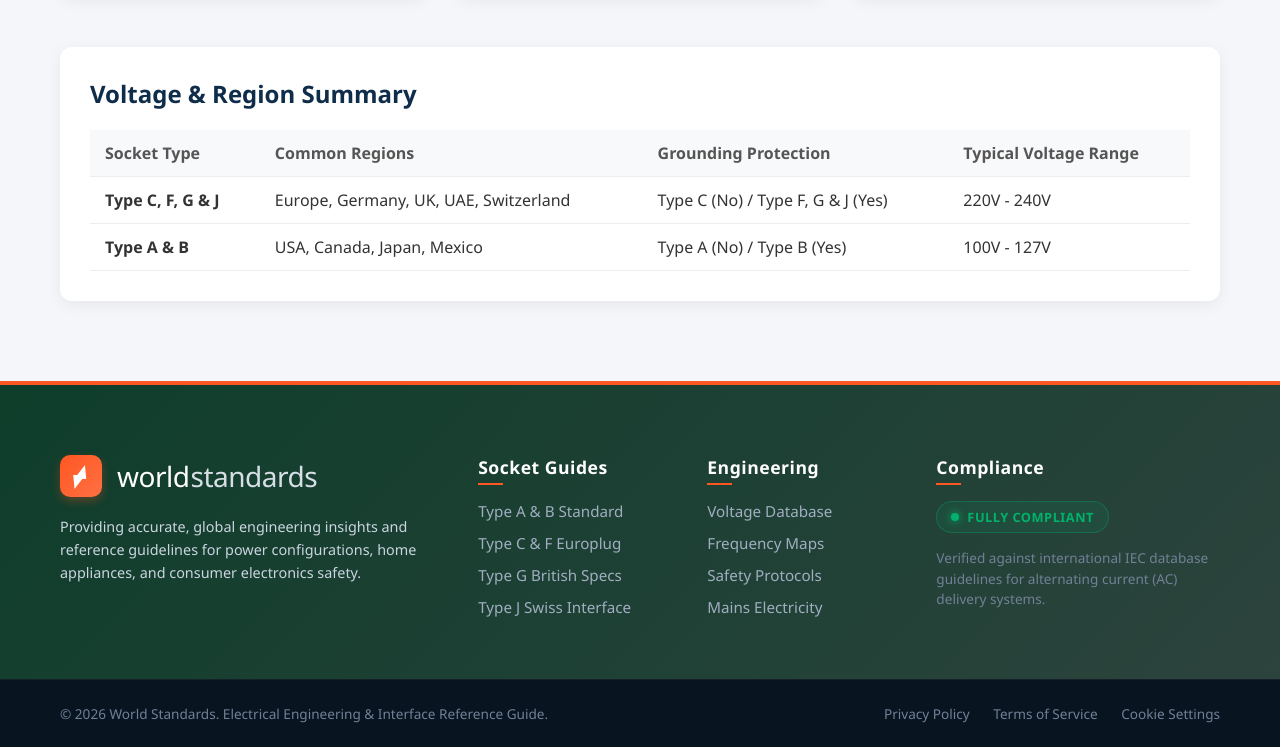
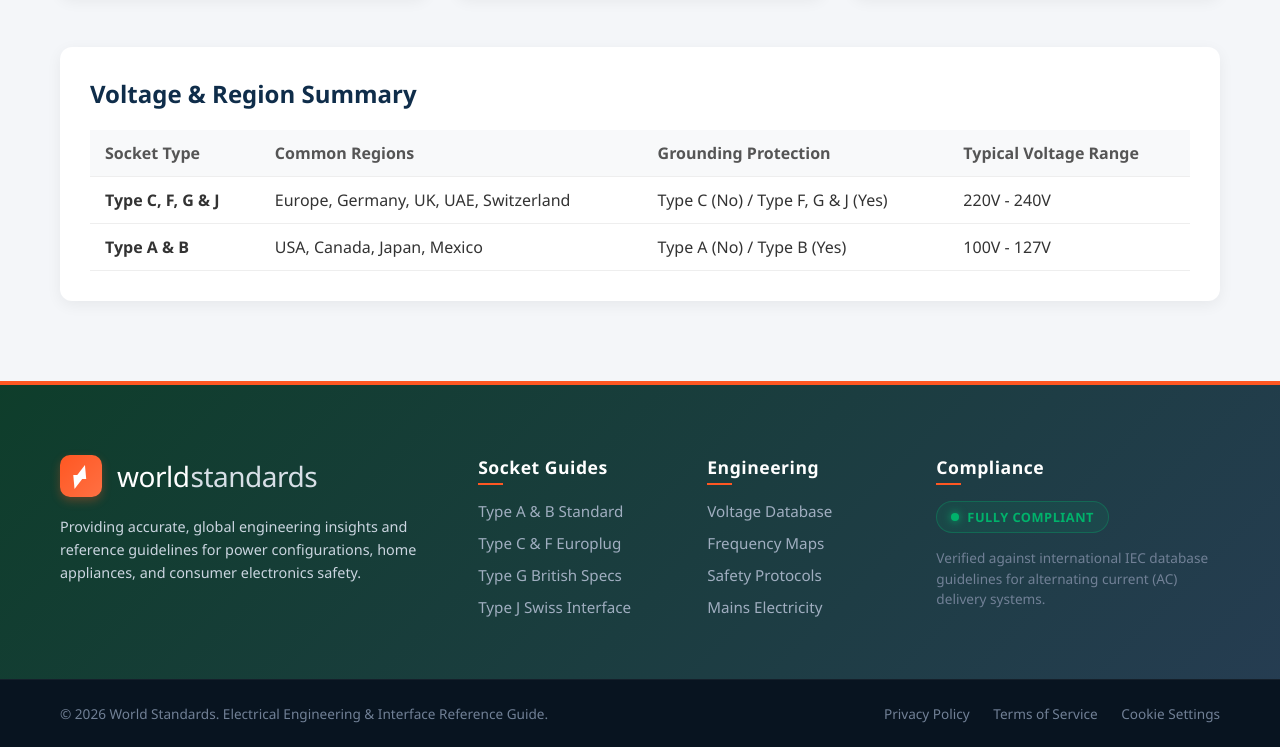
Before and after one commit to Hajira848/Website, a plain HTML site: page index.html in a window 1280 px wide. Shown: the part 2234-2981 px from the top of the page. Drawn offline with Linux system fonts and the light colour scheme.

Commit message:
Change footer colour

```diff
--- a/style.css
+++ b/style.css
@@ -352,7 +352,7 @@ th {
 
 
 .site-footer {
-    background: linear-gradient(135deg, rgba(0, 50, 30, 0.94), rgba(18, 43, 36, 0.88));
+    background: linear-gradient(135deg, rgba(0, 50, 30, 0.94), rgba(10, 35, 60, 0.88));
     color: #a0aec0;
     padding: 70px 0 0 0;
     margin-top: 80px;
```
